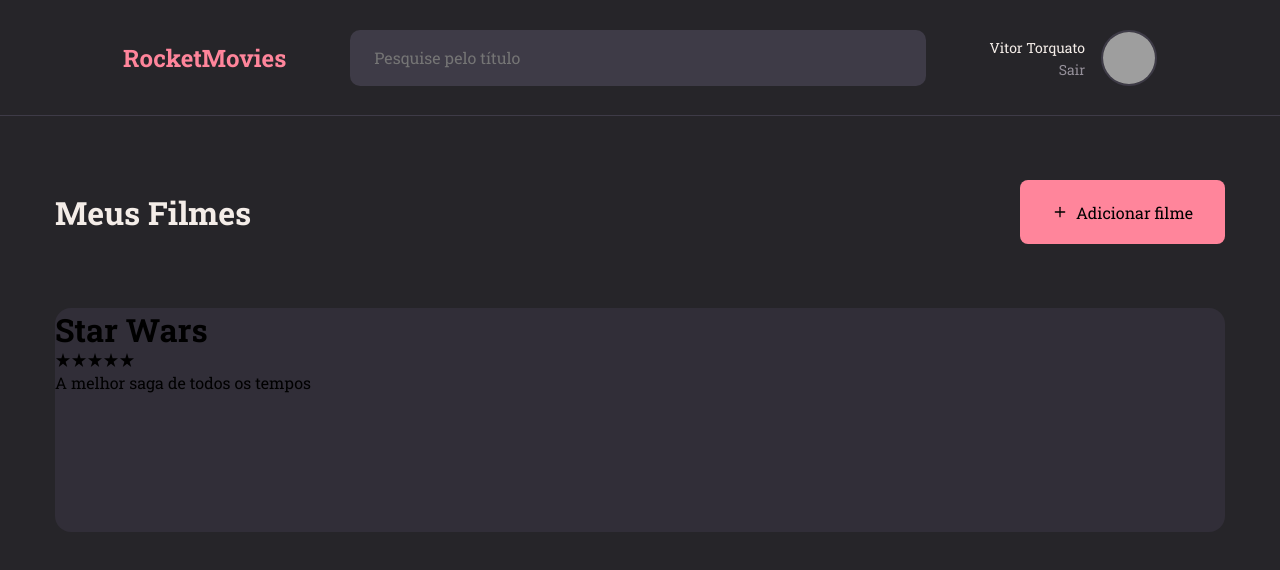
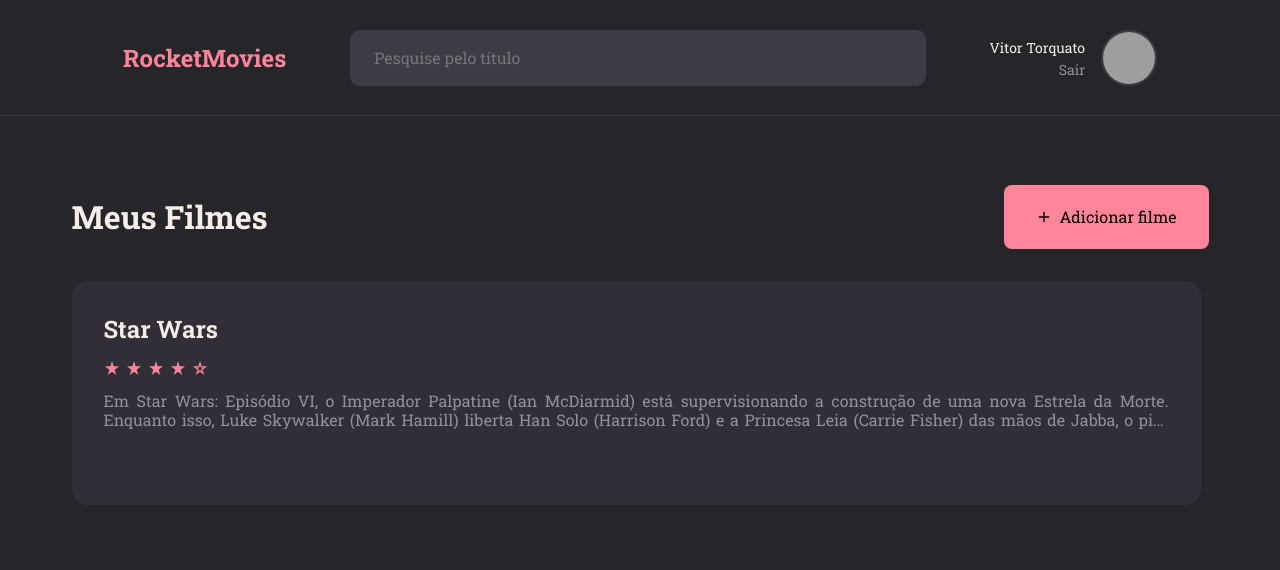
Before and after one commit to VitorTorquato/rocket-movies, a React (Vite) app: page / in a window 1280 px wide. Shown: the top 570 px of the page. Built offline with nearby package versions, Linux system fonts and the light colour scheme; grey boxes are pictures that could not be loaded.

Commit message:
movie and  rating styles

```diff
--- a/src/Pages/Home/index.jsx
+++ b/src/Pages/Home/index.jsx
@@ -24,10 +24,13 @@ export function Home(){
                         <Movie
                             data={{
                                 title: "Star Wars",
-                                rating: '5',
-                                description: "A melhor saga de todos os tempos"
+                                rating: '4',
+                                description: "Em Star Wars: Episódio VI, o Imperador Palpatine (Ian McDiarmid) está supervisionando a construção de uma nova Estrela da Morte. Enquanto isso, Luke Skywalker (Mark Hamill) liberta Han Solo (Harrison Ford) e a Princesa Leia (Carrie Fisher) das mãos de Jabba, o pior bandido das galáxias. Luke só se tornará um cavaleiro Jedi quando destruir Darth Vader, que ainda pretende atraí-lo para o lado negro da Força. No entanto a luta entre os dois vai revelar um inesperado segredo.",
+                                author: "Vitor Torqauto",
+                                created_at: "27/05/2024 ás 08:00AM"
                             }}>
                         </Movie>
+
 
 
                     </Content>
--- a/src/Pages/Home/styles.js
+++ b/src/Pages/Home/styles.js
@@ -13,11 +13,16 @@ export const Container = styled.div`
         "header"
         "content";
 
+        overflow: hidden;
+
         > main{
              grid-area:content ;
              padding: 64px 0;
-             overflow-y:auto ;
-             overflow-y: hidden;
+
+             width: 100%;
+                max-width: 1137px;
+                margin: 4.8px auto;
+
 
              header{
                      display: flex;
@@ -39,13 +44,25 @@ export const Container = styled.div`
 
 
 export const Content = styled.div`
-        max-width: 1170px;
+
         display: flex;
         flex-direction: column;
-        margin: 64px auto;
+        gap: 24px;
 
-        overflow-y:auto ;
-        gap:24px ;
+        margin-top: 32px;
+
+
+        max-height: calc(100vh - 297px);
+        overflow-y: auto;
+
+        ::-webkit-scrollbar {
+        width: 8px;
+        }
+
+        ::-webkit-scrollbar-thumb {
+        background-color: ${({ theme }) => theme.COLORS.PINK_1};
+        border-radius: 8px;
+        }
 
 `;
 
--- a/src/components/movie/styles.js
+++ b/src/components/movie/styles.js
@@ -2,8 +2,11 @@ import styled from "styled-components";
 
 export const Container = styled.button`
 
-     width: 100%;
+     width: calc(100%  - 8px);
      height: 224px;
+
+     margin-right: 8px;
+
 
 
      background-color: ${({theme}) => theme.COLORS.BACKGROUND_600};
@@ -12,7 +15,34 @@ export const Container = styled.button`
 
      display: flex;
      flex-direction: column;
+     padding: 32px;
+     gap: 15px;
 
 
 
+
+     > h1{
+          font-size: 24px;
+          color: ${({theme}) => theme.COLORS.WHITE};
+
+     }
+
+     >P{
+          font-size: 16px;
+          color: ${({theme}) => theme.COLORS.TEXT};
+          text-align: justify;
+
+          max-height: 53px;
+          line-height: 19px;
+
+
+          overflow: hidden;
+          text-overflow: ellipsis;
+
+          display: -webkit-box;
+          -webkit-line-clamp: 2;
+          -webkit-box-orient: vertical;
+
+     }
+
 `;
--- a/src/components/rating/styles.js
+++ b/src/components/rating/styles.js
@@ -2,7 +2,12 @@ import styled from "styled-components";
 
 
 export const Container = styled.div`
+        display: flex;
+        gap: ${({isBigSize}) => (isBigSize ? "10px" : "6px" )};
 
 
-
+        svg{
+        font-size: ${({isBigSize}) => (isBigSize ? "20px" : "16px")};
+        color: ${({theme}) => theme.COLORS.PINK_1};
+        }
 `;
```
